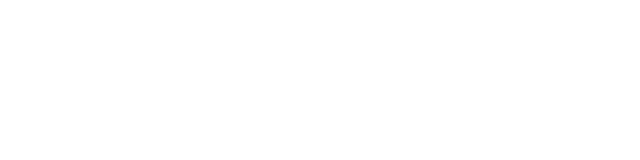
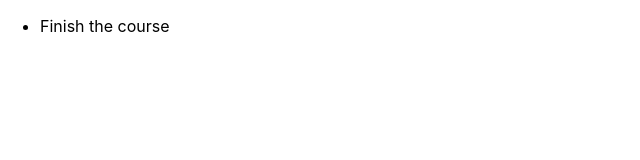
Before and after one commit to samfolo/introduction-to-typescript-with-react, a React (Create React App) app: page / in a window 1280 px wide. Shown: the top 160 px of the page, without its empty margins (0-640 px from the left). Built offline with nearby package versions, Linux system fonts and the light colour scheme.

Commit message:
feat: create <ToDoList /> component

```diff
--- a/src/App.tsx
+++ b/src/App.tsx
@@ -1,8 +1,10 @@
 import React from 'react';
+import ToDoList from './components/ToDoList/ToDoList';
 
 const App: React.FC = () => {
   return (
     <div className="App">
+      <ToDoList />
     </div>
   );
 }
--- /dev/null
+++ b/src/components/ToDoList/ToDoList.tsx
@@ -0,0 +1,14 @@
+import React from 'react';
+
+const ToDoList: React.FC = () => {
+  const todos = [{ id: 't1', text: 'Finish the course' }]
+  return <ul data-test="component-to-do-list">
+    {
+      todos.map(todo => {
+        return <li key={todo.id}>{todo.text}</li>
+      })
+    }
+  </ul>;
+}
+
+export default ToDoList;
--- a/tsconfig.json
+++ b/tsconfig.json
@@ -16,6 +16,7 @@
     "moduleResolution": "node",
     "resolveJsonModule": true,
     "isolatedModules": true,
+    "noImplicitAny": false,
     "noEmit": true,
     "jsx": "react"
   },
```
Also changed, not shown: package.json (+8 -1 lines), 2 other files (tests, documents, lock files or other folders).
